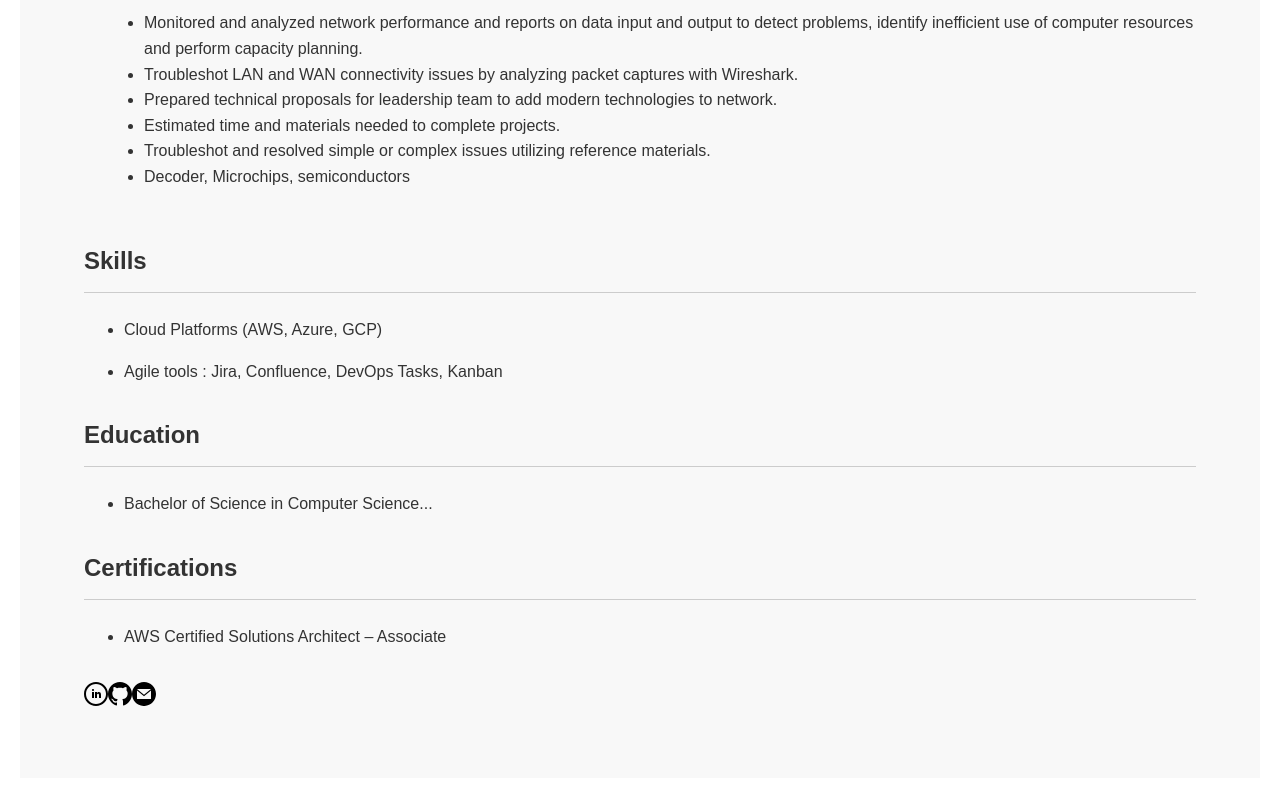
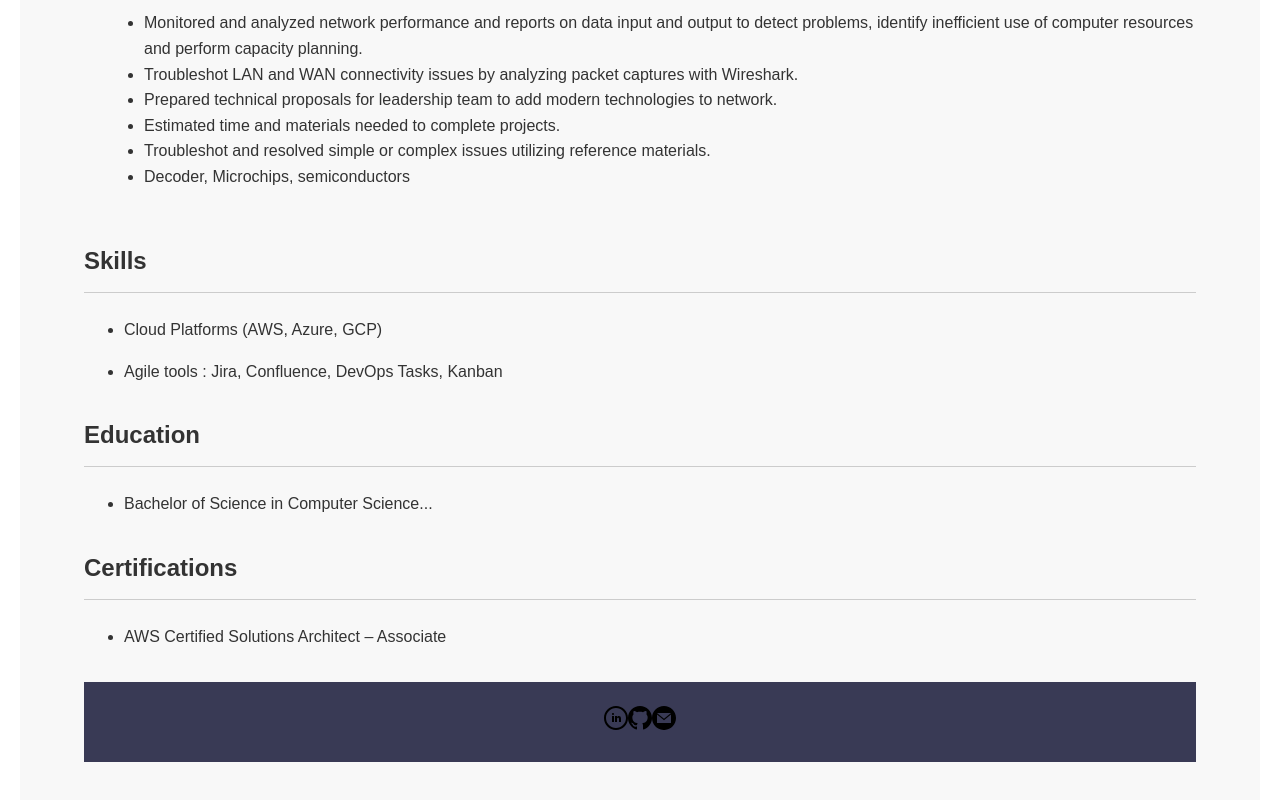
Before and after one commit to SnehilBelekar/snehilbelekar.github.io, a Vue app: page / in a window 1280 px wide. Shown: the part 4439-5239 px from the top of the page. Built offline with nearby package versions, Linux system fonts and the light colour scheme.

Commit message:
Update footer styles

```diff
--- a/src/styles/main.css
+++ b/src/styles/main.css
@@ -243,6 +243,16 @@ color: black;
 text-shadow: 1px 1px 2px rgba(0, 0, 0, 0.5);
 }
 
+.footer {
+  width: 100%;
+  color: white;
+  background-color: #393a55;
+  height: 5rem;
+  display: flex;
+  justify-content: center;
+  align-items: center;
+}
+
 @media (prefers-color-scheme: light) {
   :root {
     color: #213547;
```
Also changed, not shown: 4 other files (tests, documents, lock files or other folders).
